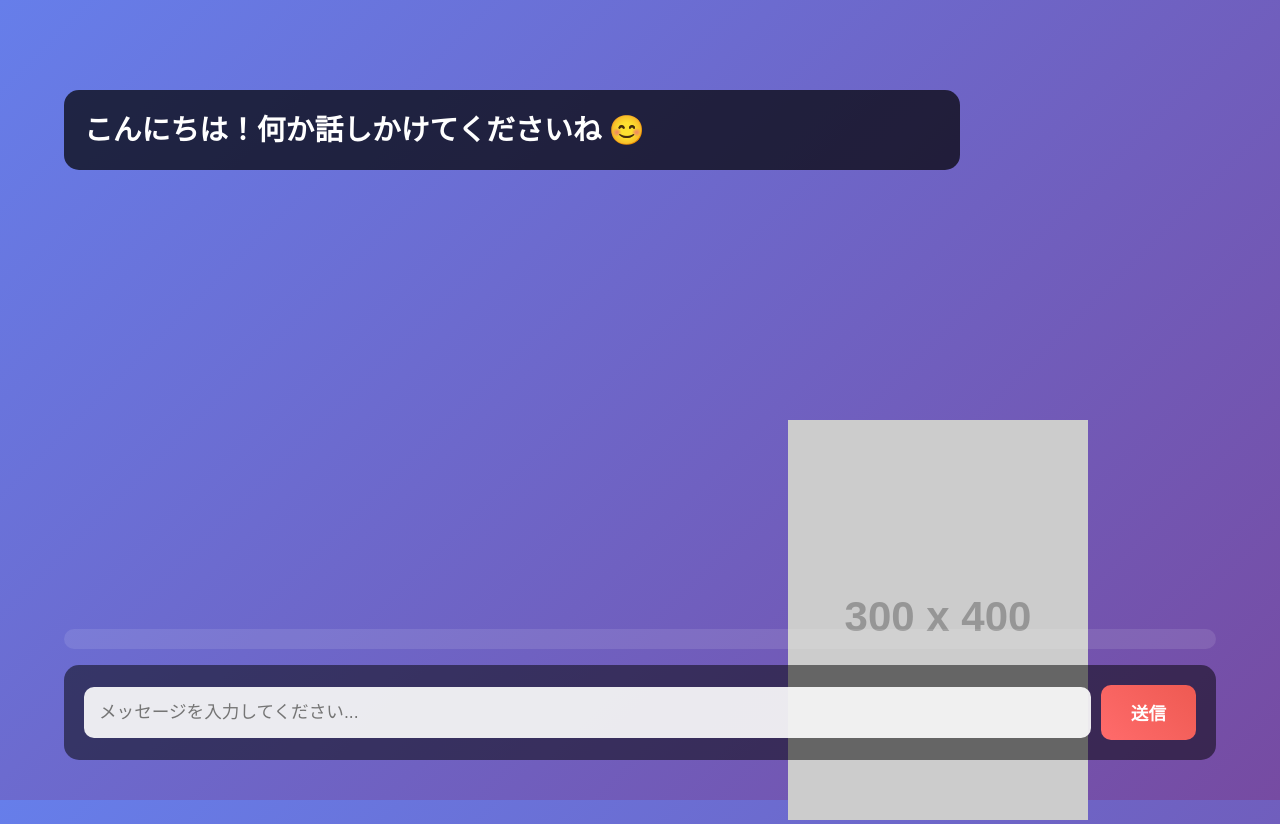
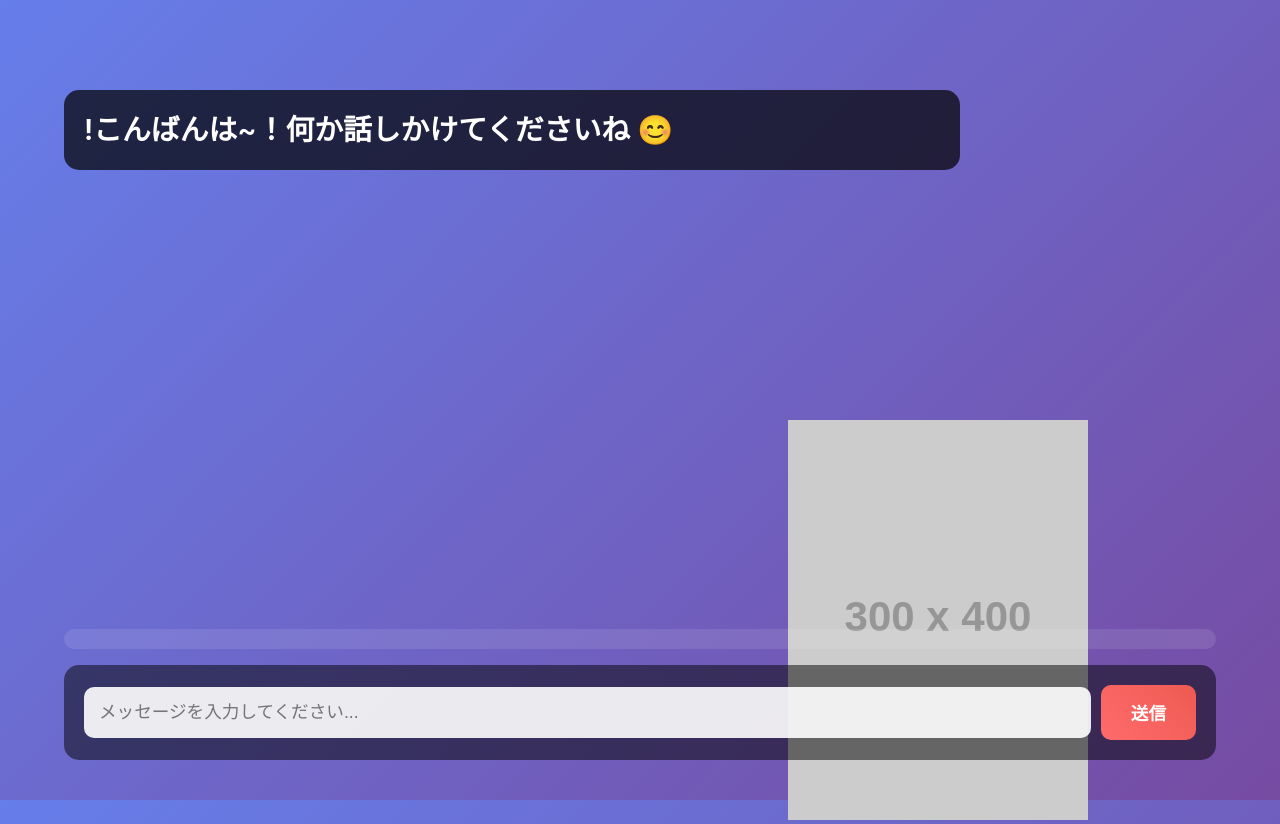
Before and after one commit to otowanWorks/ai-vtuber-project, a website: page index.html in a window 1280 px wide. Drawn offline with Linux system fonts and the light colour scheme; placeholder pictures from the web are drawn by us.

Commit message:
Add files via upload

```diff
--- a/index.html
+++ b/index.html
@@ -176,7 +176,7 @@
 
     <div id="aiResponse" class="aiResponseBox">
         <div class="ai-response" id="aiResponseUtterance">
-            こんにちは！何か話しかけてくださいね 😊
+            !こんばんは~！何か話しかけてくださいね 😊
         </div>
     </div>
 
```
